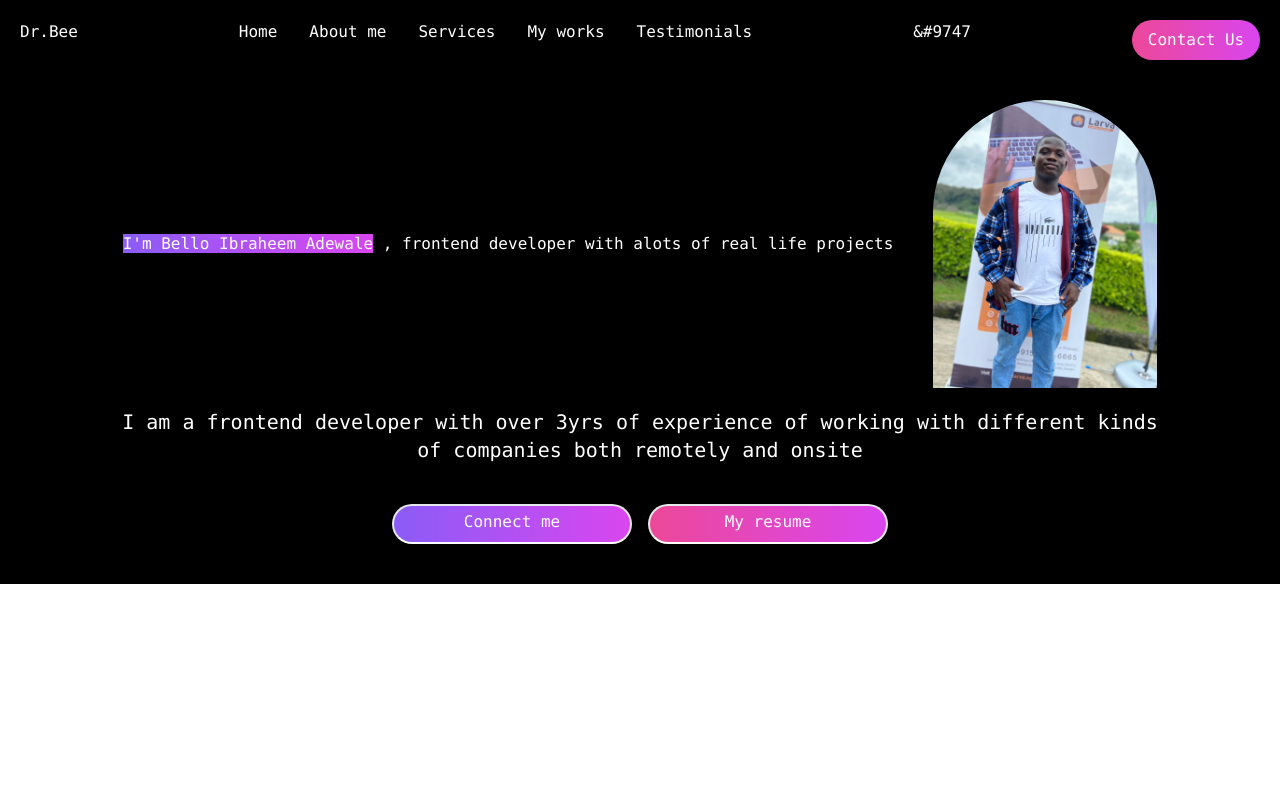
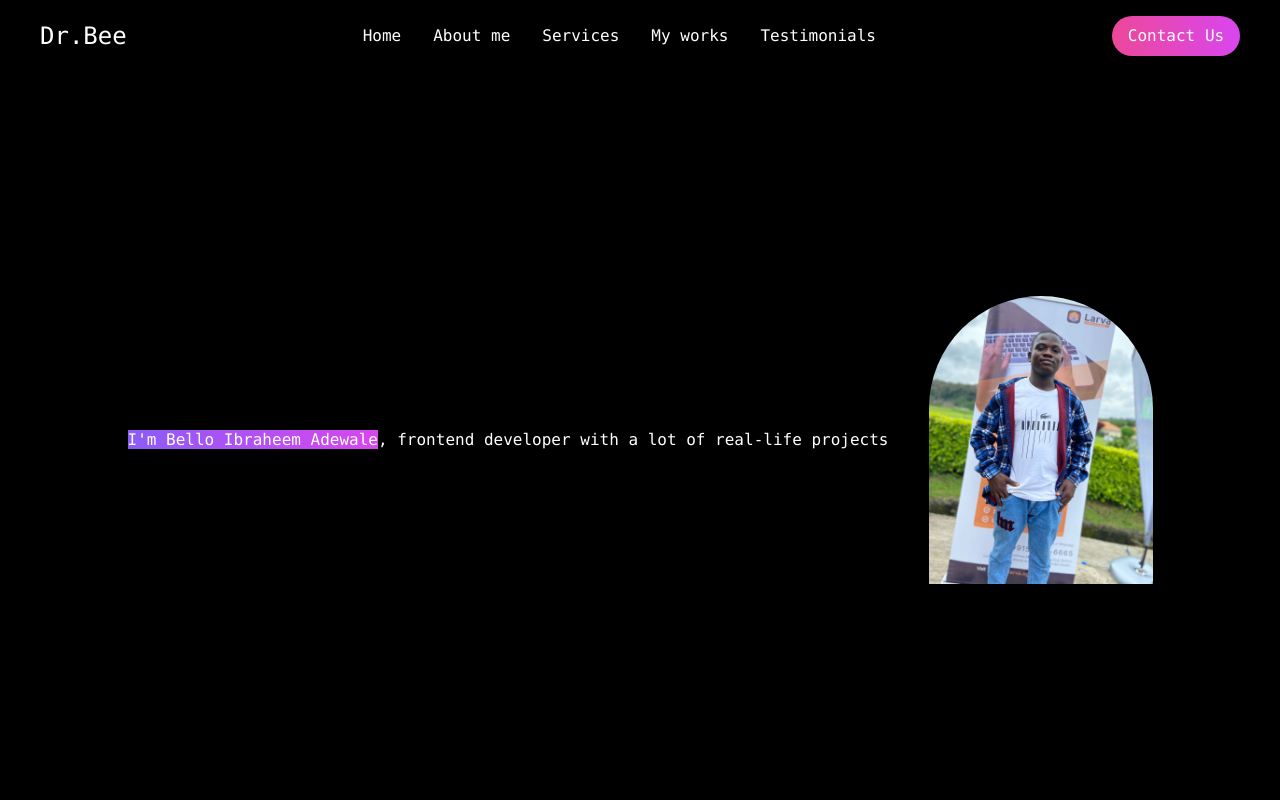
Before and after one commit to bello-ibraheem-adewale/my-portiforlio, a React (Vite) app: page / in a window 1280 px wide. Shown: the top 800 px of the page. Built offline with nearby package versions, Linux system fonts and the light colour scheme.

Commit message:
nav bar menu completed

```diff
--- a/src/page/About.jsx
+++ b/src/page/About.jsx
@@ -3,7 +3,7 @@ import image9 from '../assets/bb.jpg'
 
 const About = () => {
   return (
-    <div className='bg-black w-[100vw] h-[100vh] text-white'>
+    <div className='bg-black w-[100vw] text-white'>
 
       <h1 className='text-center font-serif text-gradient-to-r from-violet-500 to-fuchsia-500'>About me</h1>
       <div className='flex flex-row justify-center space-x-10'>
--- a/src/page/Home.jsx
+++ b/src/page/Home.jsx
@@ -1,63 +1,66 @@
-import React from 'react'
 import image9 from '../assets/bb.jpg'
-// import image1 from '../assets/bello1.png'
-// import image2 from '../assets/bello2.png'
-// import image3 from '../assets/bello3.png'
-// import image4 from '../assets/bello4.jpg'
-// import { FaGithub } from "react-icons/fa";
-// import { BsTwitterX } from "react-icons/bs";
-// import { IoIosMail } from "react-icons/io";
-
-
-// import image from React
-
-
+import { useState } from 'react'
+import { IoMenuOutline, IoCloseOutline } from "react-icons/io5";
+import { MdOutlineRestaurantMenu } from "react-icons/md";
 
 const Home = () => {
+  const [menuOpen, setMenuOpen] = useState(false);
 
-
-
-
+  const toggleMenu = () => {
+    setMenuOpen(!menuOpen);
+  };
 
   return (
+    <div className='w-full min-h-screen bg-black text-white font-mono'>
+      <nav className='flex justify-between items-center py-4 px-6 tablet:px-10 laptop:px-10'>
+        <h1 className='text-2xl'>Dr.Bee</h1>
+        <div className='hidden tablet:flex laptop:flex justify-evenly gap-8'>
+          <a onClick={() => setMenuOpen(false)} href="#home">Home</a>
+          <a onClick={() => setMenuOpen(false)} href="#about">About me</a>
+          <a onClick={() => setMenuOpen(false)} href="#services">Services</a>
+          <a onClick={() => setMenuOpen(false)} href="#work">My works</a>
+          <a onClick={() => setMenuOpen(false)} href="#testimonials">Testimonials</a>
+        </div>
 
+        <div>
+        <a className='bg-gradient-to-r from-pink-500 to-fuchsia-500 hidden tablet:flex laptop:flex transform scale-1 w-32 h-10 rounded-full pt-2 justify-center text-center' href="#contact">Contact Us</a>
 
+        </div>
 
+        <div className='tablet:hidden laptop:hidden'>
+          {menuOpen ? (
+            <IoCloseOutline className='w-12 h-12' onClick={toggleMenu} />
+          ) : (
+            <IoMenuOutline className='w-12 h-12' onClick={toggleMenu} />
+          )}
+        </div>
 
+        {menuOpen && (
+          <div className='absolute top-16 right-0 w-48 text-center bg-slate-400 flex flex-col items-center py-4 tablet:hidden laptop:hidden'>
+            <a onClick={() => setMenuOpen(false)} className='py-2 hover:bg-gradient-to-r from-violet-500 to-fuchsia-500 w-48' href="#home">Home</a>
+            <a onClick={() => setMenuOpen(false)} className='py-2 hover:bg-gradient-to-r from-violet-500 to-fuchsia-500 w-48' href="#about">About me</a>
+            <a onClick={() => setMenuOpen(false)} className='py-2 hover:bg-gradient-to-r from-violet-500 to-fuchsia-500 w-48' href="#services">Services</a>
+            <a onClick={() => setMenuOpen(false)} className='py-2 hover:bg-gradient-to-r from-violet-500 to-fuchsia-500 w-48' href="#work">My works</a>
+            <a onClick={() => setMenuOpen(false)} className='py-2 hover:bg-gradient-to-r from-violet-500 to-fuchsia-500 w-48' href="#testimonials">Testimonials</a>
+          </div>
+        )}
+      </nav>
 
+      <div className='flex flex-col tablet:flex-row laptop:flex-row p-5 justify-center items-center gap-10 min-h-[calc(100vh-64px)]'>
+        <h1 className='text-center tablet:text-left'><span className='bg-gradient-to-r from-violet-500 to-fuchsia-500'>I'm Bello Ibraheem Adewale</span>, frontend developer with a lot of real-life projects</h1>
+        <img className='w-56 h-72 bg-cover rounded-tr-full rounded-tl-full' src={image9} alt="Profile" />
+      </div>
 
+      <div className='w-screen flex flex-col justify-center text-center'>
+        <p className='text-[10px] tablet:text-xs laptop:text-xl'>I am a frontend developer with over 3 years of experience working with different kinds of companies both remotely and onsite</p>
+      </div>
 
-  <div className='w-[100vw] h-auto bg-black text-white font-mono'>
-<nav className='flex justify-between p-5'>
-  <h1>Dr.Bee</h1>
-  <div className='hidden tablet:flex laptop:flex justify-evenly gap-8'>
-    <a href="">Home</a>
-    <a href="./about" onClick={()=>{}}>About me</a>
-    <a href="">Services</a>
-    <a href="">My works</a>
-    <a href="">Testimonials</a>
-
-  </div>
-  <h1>&#9747</h1>
-  <a className='bg-gradient-to-r from-pink-500 to-fuchsia-500 transform scale-1 w-32 h-10 rounded-full pt-2 justify-center text-center hidden tablet:flex laptop:flex' href="">Contact Us</a>
-</nav>
-<div className='flex flex-col tablet:flex-row laptop:flex-row p-5 justify-center gap-10 align-middle items-center'>
-<h1><span className='bg-gradient-to-r from-violet-500 to-fuchsia-500'>I'm Bello Ibraheem Adewale</span> , frontend developer with alots of real life projects  </h1>
-
-<img className='w-56 h-72 bg-cover rounded-tr-full rounded-tl-full' src={image9} alt="" />
-
-</div>
-<div className='w-screen flex flex-col justify-center text-center'>
-  <p className='text-[10px] tablet:text-xs laptop:text-xl'>I am a frontend developer with over 3yrs of experience of working with different kinds </p>
-    <p className='text-[10px] tablet:text-xs laptop:text-xl'>of companies both remotely and onsite</p>
-</div>
-
-<div className='w-screen flex flex-col tablet:flex-row laptop:flex-row align-middle items-center justify-center gap-4 p-10'>
-  <a className='bg-gradient-to-r from-violet-500 to-fuchsia-500 w-60 h-10 rounded-full text-center pt-1 border-2 border-b-white' href="">Connect me</a>
-  <a className='bg-gradient-to-r from-pink-500 to-fuchsia-500   w-60 h-10 rounded-full text-center pt-1 border-2 border-b-white' href="">My resume</a>
-</div>
-  </div>
+      <div className='w-screen flex flex-col tablet:flex-row laptop:flex-row items-center justify-center gap-4 p-10'>
+        <a className='bg-gradient-to-r from-violet-500 to-fuchsia-500 w-60 h-10 rounded-full text-center pt-1 border-2 border-b-white' href="#connect">Connect me</a>
+        <a className='bg-gradient-to-r from-pink-500 to-fuchsia-500 w-60 h-10 rounded-full text-center pt-1 border-2 border-b-white' href="#resume">My resume</a>
+      </div>
+    </div>
   )
 }
 
-export default Home
+export default Home;
```
